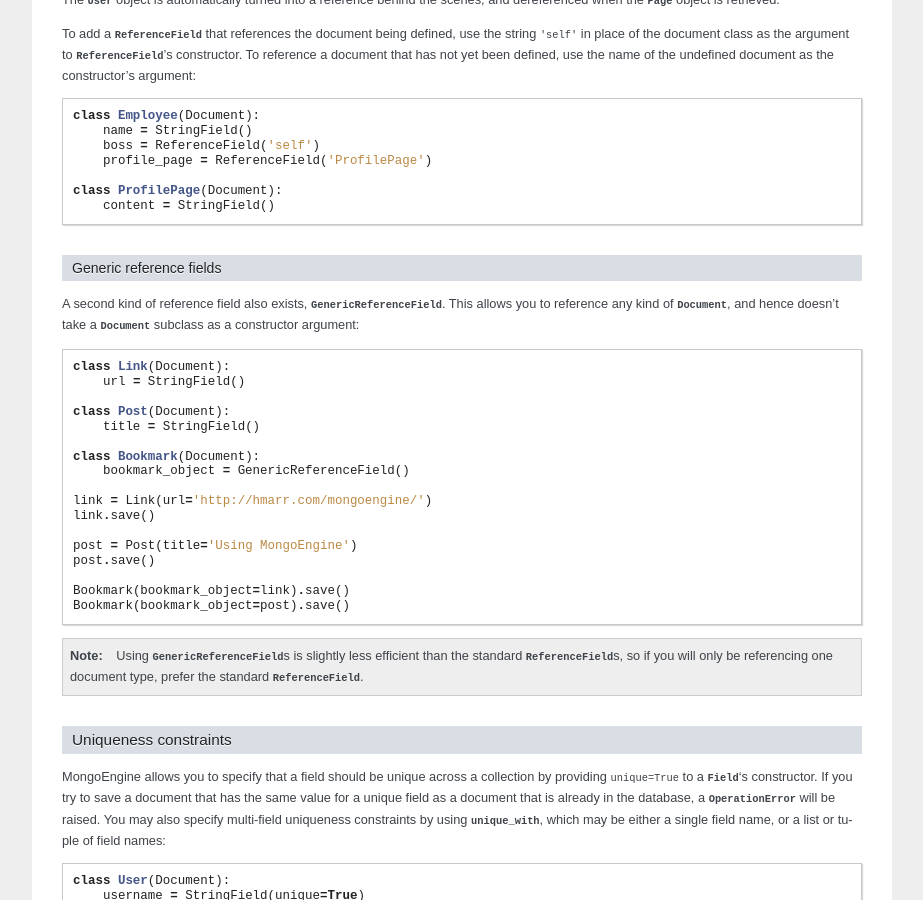
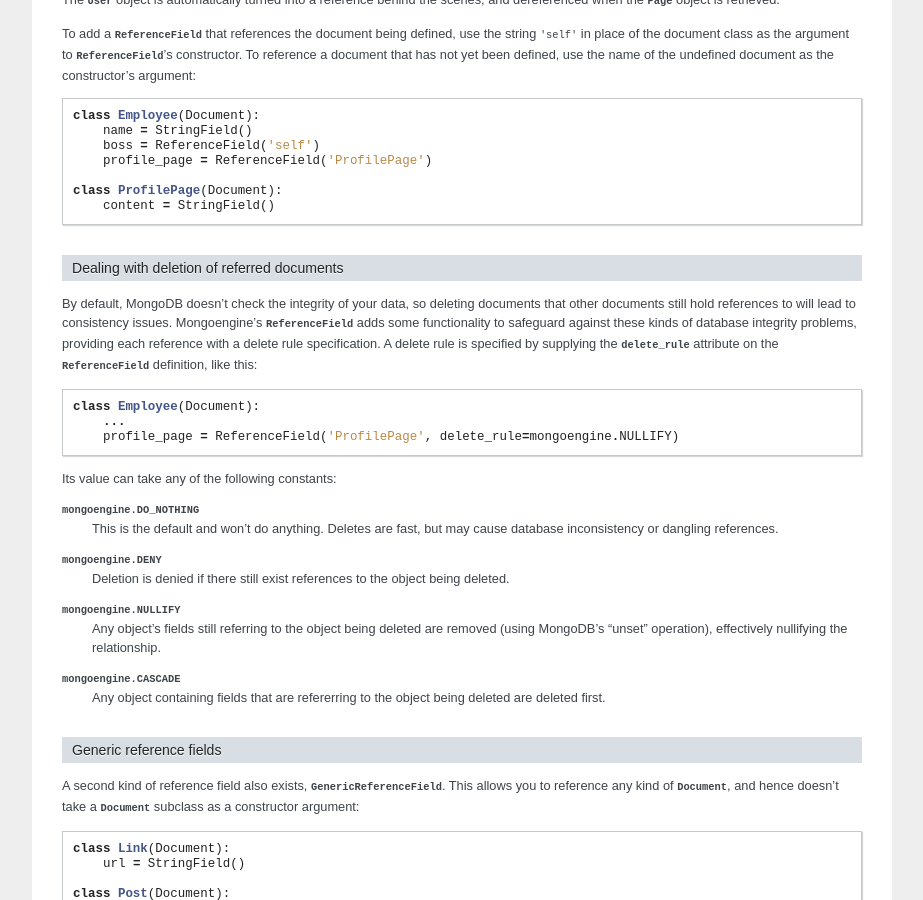
Before and after one commit to MongoEngine/mongoengine, a Sphinx documentation site: the page built from docs/guide/defining-documents.rst, in a window 1280 px wide and 900 px high, scrolled down 2996 px. Shown: the whole window, without its empty margins (198-1121 px from the left). Built offline with Sphinx 7.4.7, drawn with Linux system fonts in a browser that asks for light colours; some of the changed text lies outside the part shown.

Commit message:
Add documentation for the delete_rule argument.

```diff
--- a/docs/guide/defining-documents.rst
+++ b/docs/guide/defining-documents.rst
@@ -193,6 +193,37 @@ as the constructor's argument::
     class ProfilePage(Document):
         content = StringField()
 
+Dealing with deletion of referred documents
+'''''''''''''''''''''''''''''''''''''''''''
+By default, MongoDB doesn't check the integrity of your data, so deleting
+documents that other documents still hold references to will lead to consistency
+issues.  Mongoengine's :class:`ReferenceField` adds some functionality to
+safeguard against these kinds of database integrity problems, providing each
+reference with a delete rule specification.  A delete rule is specified by
+supplying the :attr:`delete_rule` attribute on the :class:`ReferenceField`
+definition, like this::
+
+    class Employee(Document):
+        ...
+        profile_page = ReferenceField('ProfilePage', delete_rule=mongoengine.NULLIFY)
+
+Its value can take any of the following constants:
+
+:const:`mongoengine.DO_NOTHING`
+  This is the default and won't do anything.  Deletes are fast, but may
+  cause database inconsistency or dangling references.
+:const:`mongoengine.DENY`
+  Deletion is denied if there still exist references to the object being
+  deleted.
+:const:`mongoengine.NULLIFY`
+  Any object's fields still referring to the object being deleted are
+  removed (using MongoDB's "unset" operation), effectively nullifying the
+  relationship.
+:const:`mongoengine.CASCADE`
+  Any object containing fields that are refererring to the object being
+  deleted are deleted first.
+
+
 Generic reference fields
 ''''''''''''''''''''''''
 A second kind of reference field also exists,
```
